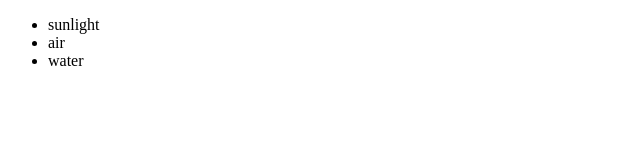
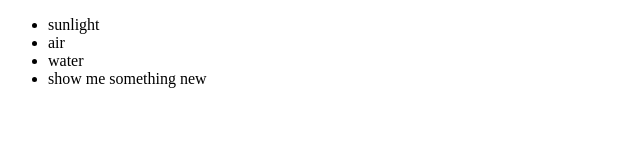
Before and after one commit to mandytin2014/project002, a plain HTML site: page index.html in a window 1280 px wide. Shown: the whole page, without its empty margins (0-640 px from the left). Drawn offline with Linux system fonts and the light colour scheme.

Commit message:
add few lines

```diff
--- a/index.html
+++ b/index.html
@@ -11,6 +11,7 @@
         <li>sunlight</li>
         <li>air</li>
         <li>water</li>
+        <li>show me something new</li>
     </ul>
 </body>
 </html>
```
